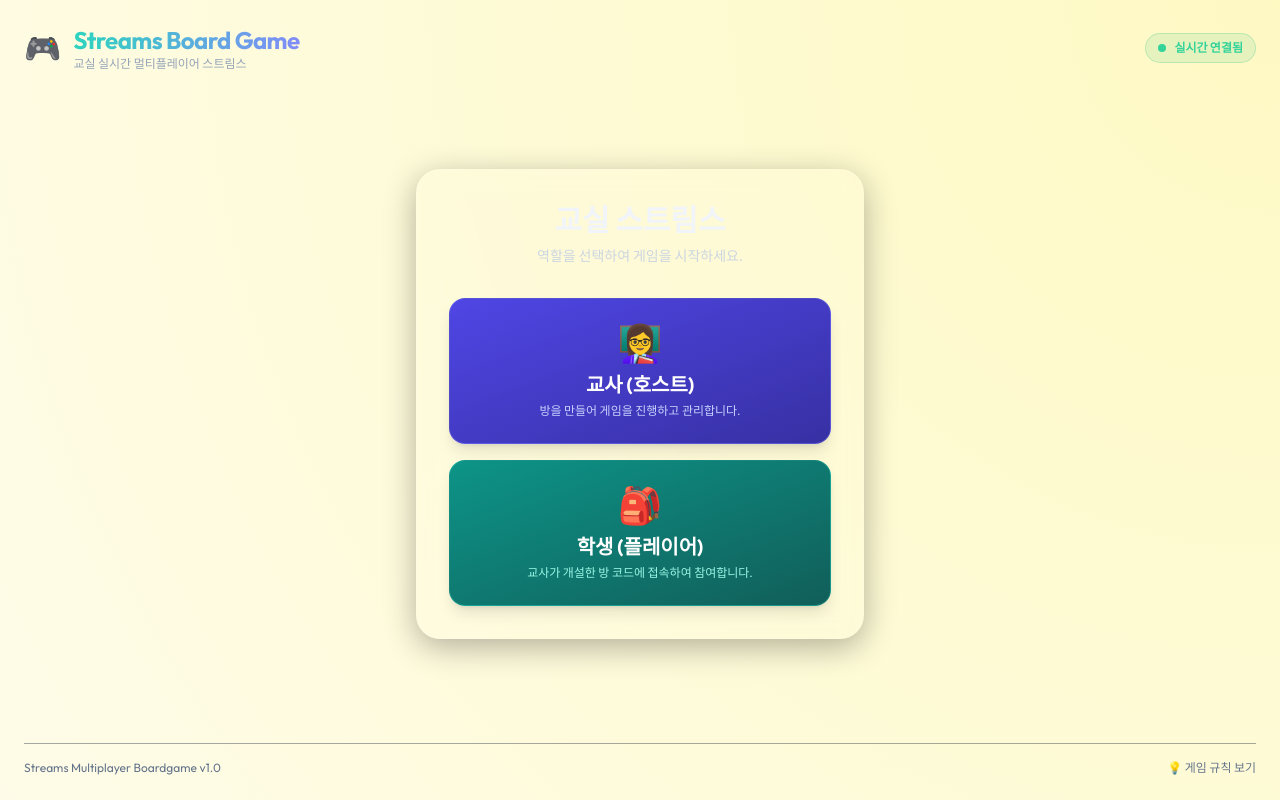
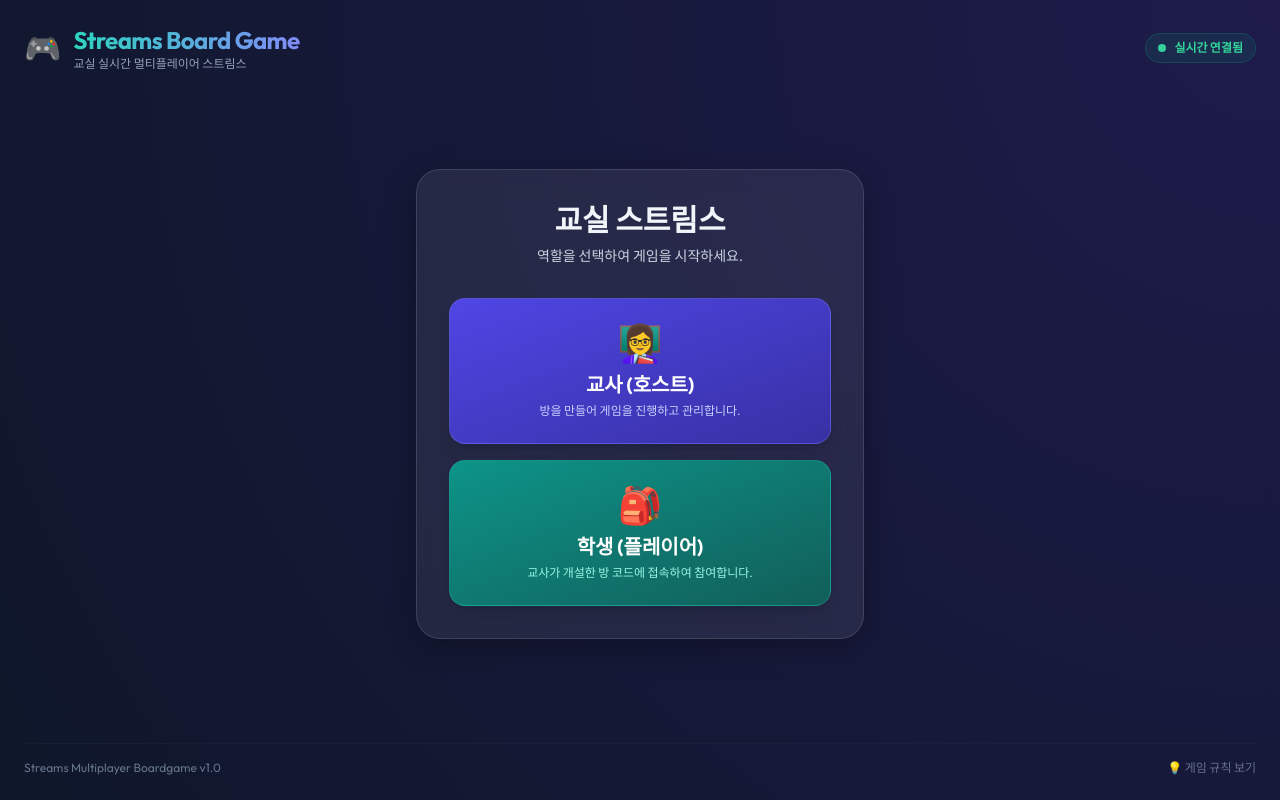
Before and after one commit to ost3797-bit/streams-game, a website built with Vite: page index.html in a window 1280 px wide. Built offline with nearby package versions, Linux system fonts and the light colour scheme; no server answers; a web font is replaced by a local one.

Commit message:
style: 배경을 원래 다크 테마로 복원 (#1e1b4b, #0f172a)

```diff
--- a/src/style.css
+++ b/src/style.css
@@ -6,8 +6,8 @@
 
 body {
   font-family: 'Outfit', 'Inter', 'system-ui', -apple-system, sans-serif;
-  background: radial-gradient(circle at top right, #fef9c3, #fefce8);
-  color: #1e293b;
+  background: radial-gradient(circle at top right, #1e1b4b, #0f172a);
+  color: #f8fafc;
   min-height: 100vh;
   margin: 0;
   overflow-x: hidden;
```
